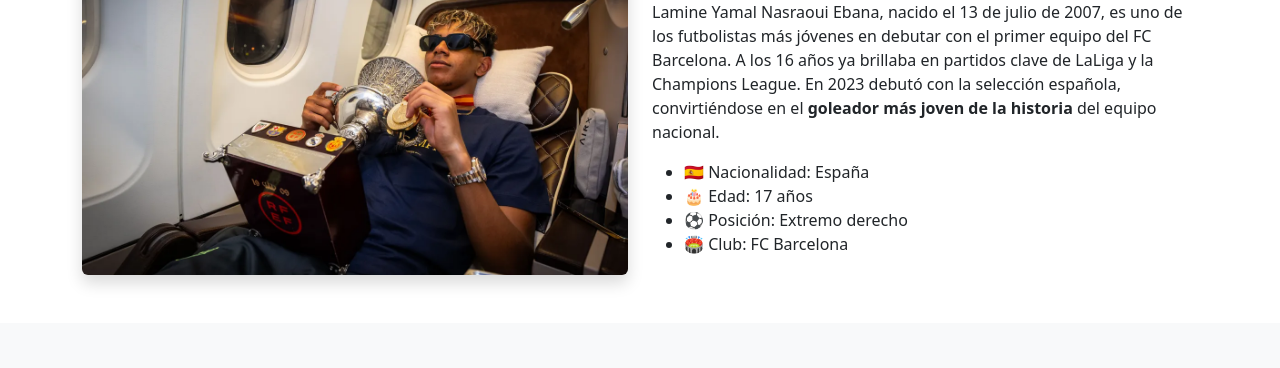
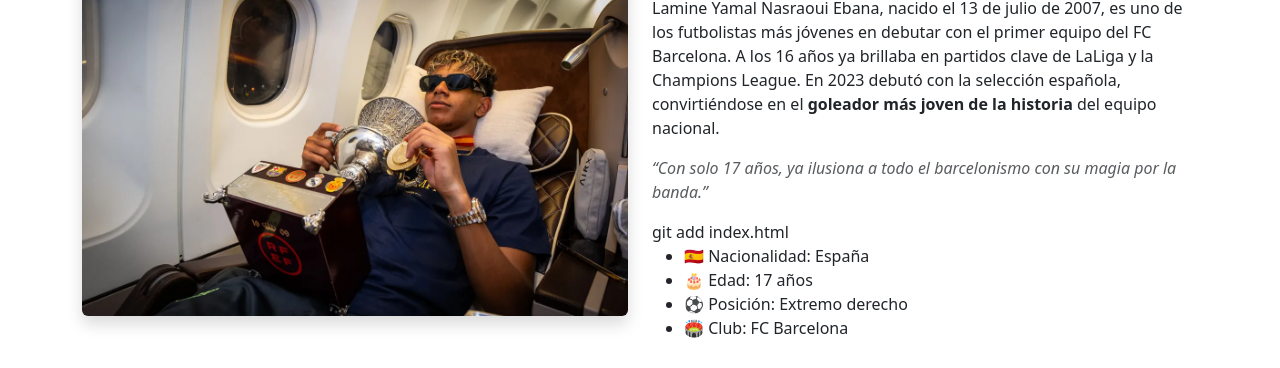
Before and after one commit to diegoml7667/Eva2, a plain HTML site: page index.html in a window 1280 px wide. Shown: the part 387-755 px from the top of the page. Drawn offline with nearby package versions, Linux system fonts and the light colour scheme.

Commit message:
Frase destacada añadida en la sección de introducción

```diff
--- a/index.html
+++ b/index.html
@@ -41,6 +41,8 @@
       <div class="col-md-6">
         <h2 class="text-barca mb-3">¿Quién es Lamine Yamal?</h2>
         <p>Lamine Yamal Nasraoui Ebana, nacido el 13 de julio de 2007, es uno de los futbolistas más jóvenes en debutar con el primer equipo del FC Barcelona. A los 16 años ya brillaba en partidos clave de LaLiga y la Champions League. En 2023 debutó con la selección española, convirtiéndose en el <strong>goleador más joven de la historia</strong> del equipo nacional.</p>
+        <p class="text-muted fst-italic mt-2">“Con solo 17 años, ya ilusiona a todo el barcelonismo con su magia por la banda.”</p>
+git add index.html
         <ul>
           <li>🇪🇸 Nacionalidad: España</li>
           <li>🎂 Edad: 17 años</li>
```
